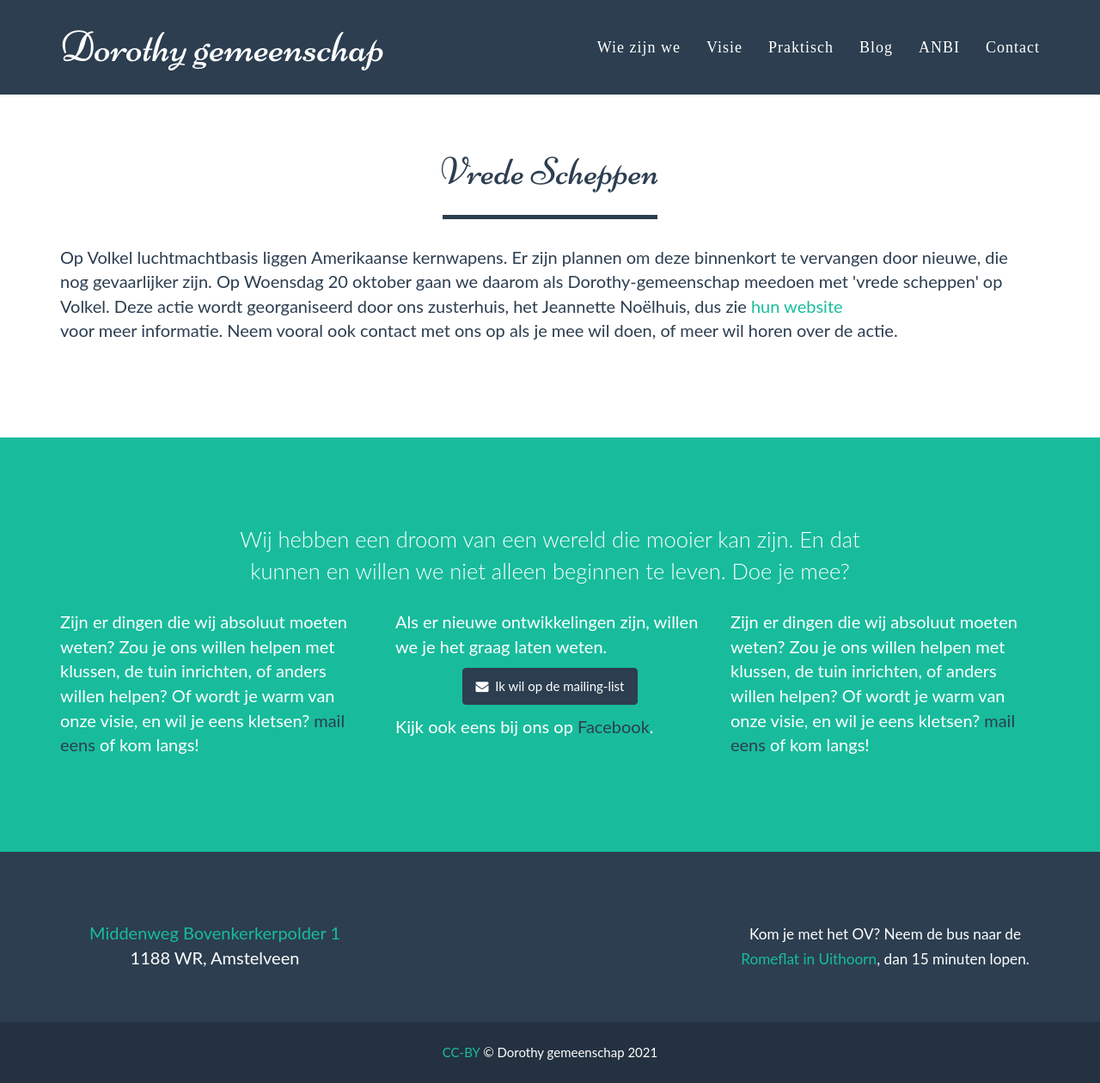
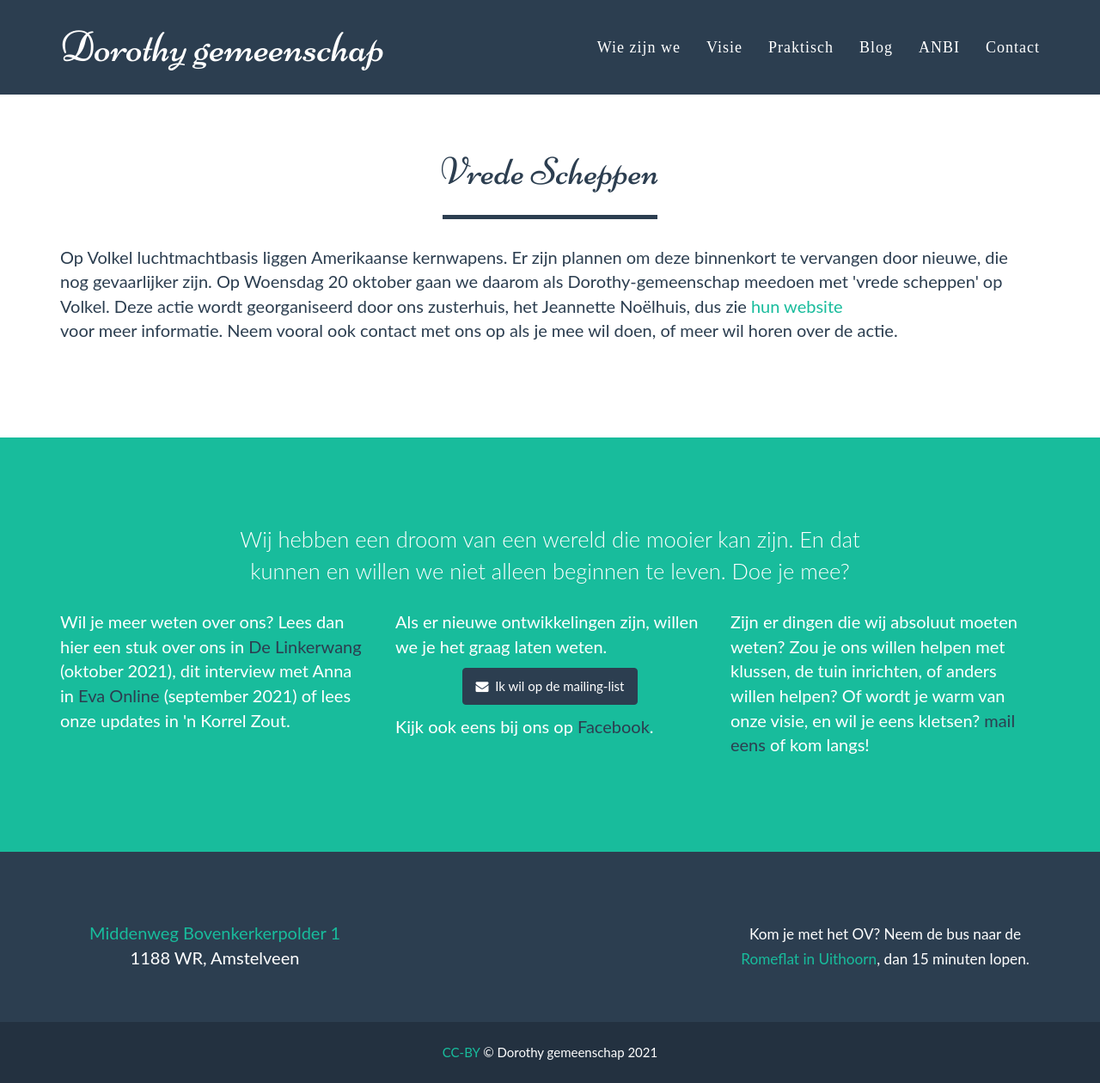
Before and after one commit to dorothygemeenschap/dorothygemeenschap.github.io, a Jekyll site: the page built from vrede-scheppen.html, in a window 1280 px wide and 1260 px high. Shown: the whole window at 86% size. Built offline with Jekyll 4.4.1, drawn with Linux system fonts in a browser that asks for light colours; some web fonts are replaced.

Commit message:
Update join.html

```diff
--- a/_includes/join.html
+++ b/_includes/join.html
@@ -21,10 +21,7 @@
             <div class="row">
               <div class="col-md-4">
                 <p>
-                  Zijn er dingen die wij absoluut moeten weten? Zou je ons willen helpen
-                  met klussen, de tuin inrichten, of anders willen helpen?
-                  Of wordt je warm van onze visie, en wil je eens kletsen?
-                  <a href="mailto:contact@dorothygemeenschap.nl">mail eens</a> of kom langs!
+                  Wil je meer weten over ons? Lees dan hier een stuk over ons in <a href=>De Linkerwang</a> (oktober 2021), dit interview met Anna in <a href="https://eva.eo.nl/artikel/2021/09/anna-woont-met-haar-gezin-in-een-leefgemeenschap">Eva Online</a> (september 2021) of lees onze updates in 'n Korrel Zout.
                 </p>
               </div>
 
```
